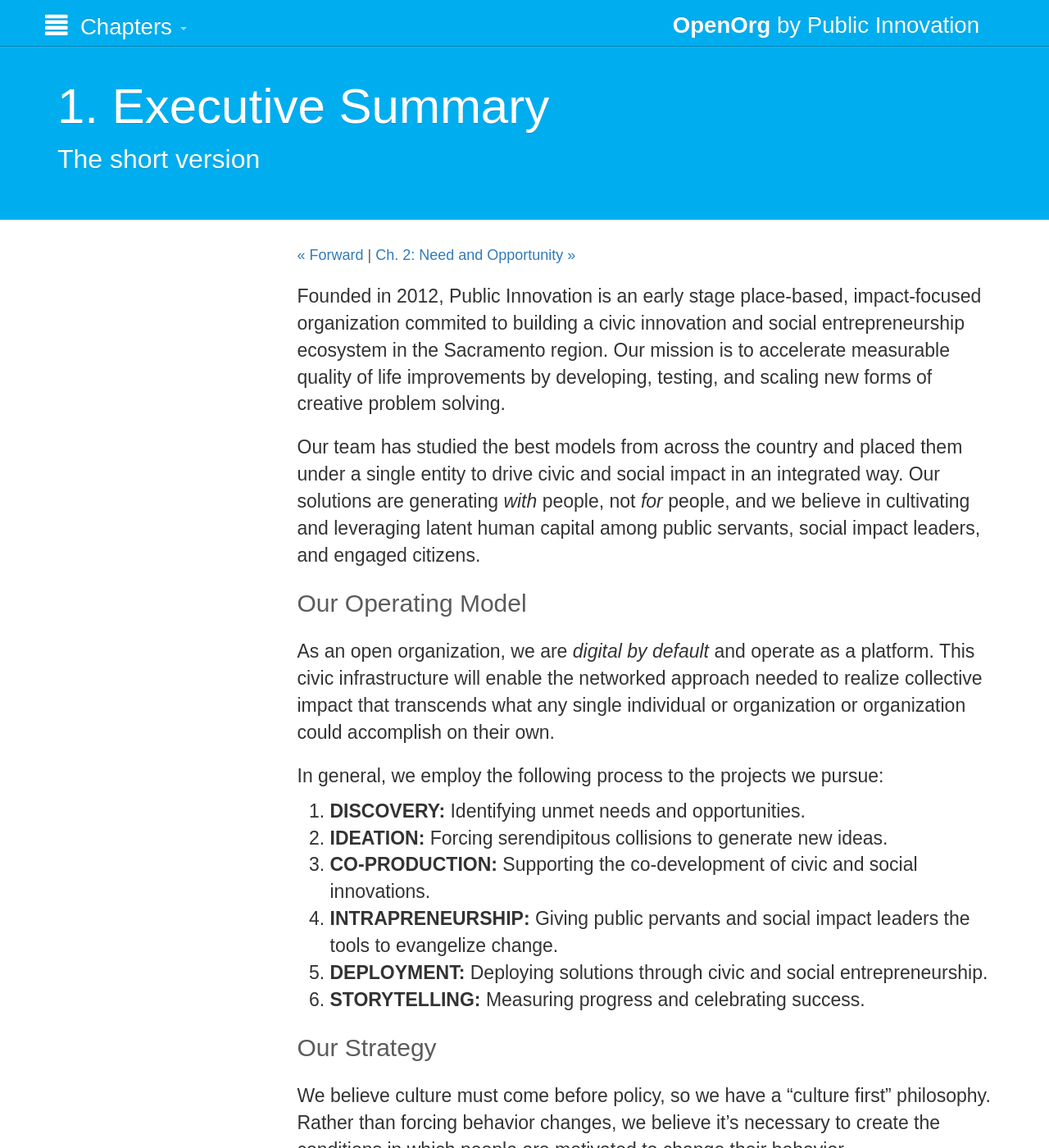
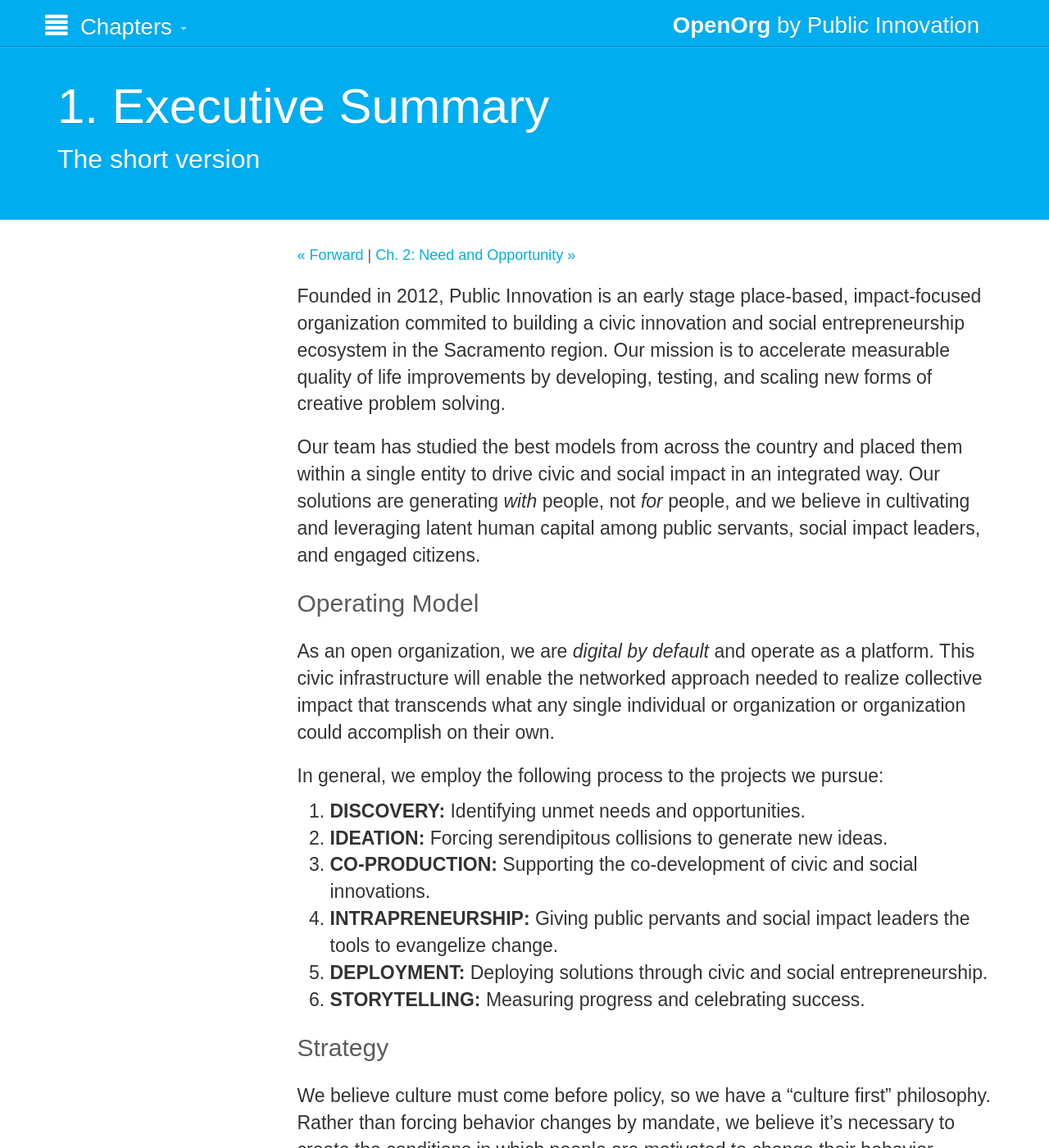
Before and after one commit to publicinnovation/openorg, a Jekyll site: the page built from chapters/1_executive-summary.md, in a window 1280 px wide and 1400 px high. Shown: the whole window at 82% size. Built offline with Jekyll 4.4.1, drawn with Linux system fonts in a browser that asks for light colours; nearby versions of some CDN libraries; Markdown is read by kramdown in place of the engine named in the settings; comment, search, counter and statistics services are not loaded; some of the changed text lies outside the part shown.

Commit message:
edit chapter content, going to sleep before finished

```diff
--- a/chapters/1_executive-summary.md
+++ b/chapters/1_executive-summary.md
@@ -10,9 +10,9 @@
 
 Founded in 2012, Public Innovation is an early stage place-based, impact-focused organization commited to building a civic innovation and social entrepreneurship ecosystem in the Sacramento region. Our mission is to accelerate measurable quality of life improvements by developing, testing, and scaling new forms of creative problem solving.
 
-Our team has studied the best models from across the country and placed them under a single entity to drive civic and social impact in an integrated way. Our solutions are generating *with* people, not *for* people, and we believe in cultivating and leveraging latent human capital among public servants, social impact leaders, and engaged citizens.
+Our team has studied the best models from across the country and placed them within a single entity to drive civic and social impact in an integrated way. Our solutions are generating *with* people, not *for* people, and we believe in cultivating and leveraging latent human capital among public servants, social impact leaders, and engaged citizens.
 
-## Our Operating Model
+## Operating Model
 
 As an open organization, we are *digital by default* and operate as a platform. This civic infrastructure will enable the networked approach needed to realize collective impact that transcends what any single individual or organization or organization could accomplish on their own.
 
@@ -25,13 +25,13 @@
 5. __DEPLOYMENT:__ Deploying solutions through civic and social entrepreneurship.
 6. __STORYTELLING:__ Measuring progress and celebrating success.
 
-## Our Strategy
+## Strategy
 
-We believe culture must come before policy, so we have a "culture first" philosophy. Rather than forcing behavior changes, we believe it's necessary to create the conditions in which people are motivated to change their behavior.
+We believe culture must come before policy, so we have a "culture first" philosophy. Rather than forcing behavior changes by mandate, we believe it's necessary to create the conditions in which people are motivated to change their behavior.
 
 Innovation is not a methodology, but a mindset. To incubate the ideas that will have exponential impact, we must allow for and embrace failure. Public Innovation will provide that space where failure can happen quickly and without great expense. We will push for iteration upon iteration until success toward a given problem is achieved.
 
-## Our Timeline
+## Timeline
 
 Public Innovation's phased approach includes the following goals:
 
@@ -75,7 +75,7 @@
     </tbody>
 </table>
 
-## Our Sustainability
+## Sustainability
 
 We are seeking $250,000 in initial seed funding. By our third year, we expect to be financially sustainable and by our fourth year, earned income will comprise 85 percent of total revenues.
 
@@ -86,11 +86,13 @@
 Earned Income | $62,500 | $147,656 | $283,008 | $368,854 | $424,182
 TOTAL | $312,500 | $328,125 | $377,344 | $433,945 | $499,037
 
+
 Share of Revenue | 2014 | 2015 | 2016 | 2017 | 2018
 --- | --- | --- | --- | --- | ---
 Seed Capital | 65% | 15% | -- | -- | --
 Grants | 15% | 40% | 25% | 15% | 15%
 Earned Income | 20% | 45% | 75% | 85% | 85%
+
 
  | Phase One
 --- | ---
--- a/css/custom.css
+++ b/css/custom.css
@@ -9,7 +9,7 @@
   color: #5B5B5B;
 }
 
-h3 > a {
+h4 > a {
   color: #00aeef;
 }
 
```
Also changed, not shown: other parts of chapters/1_executive-summary.md (+1 -1 lines), chapters/2_need-and-opportunity.md (+2 -2 lines).
